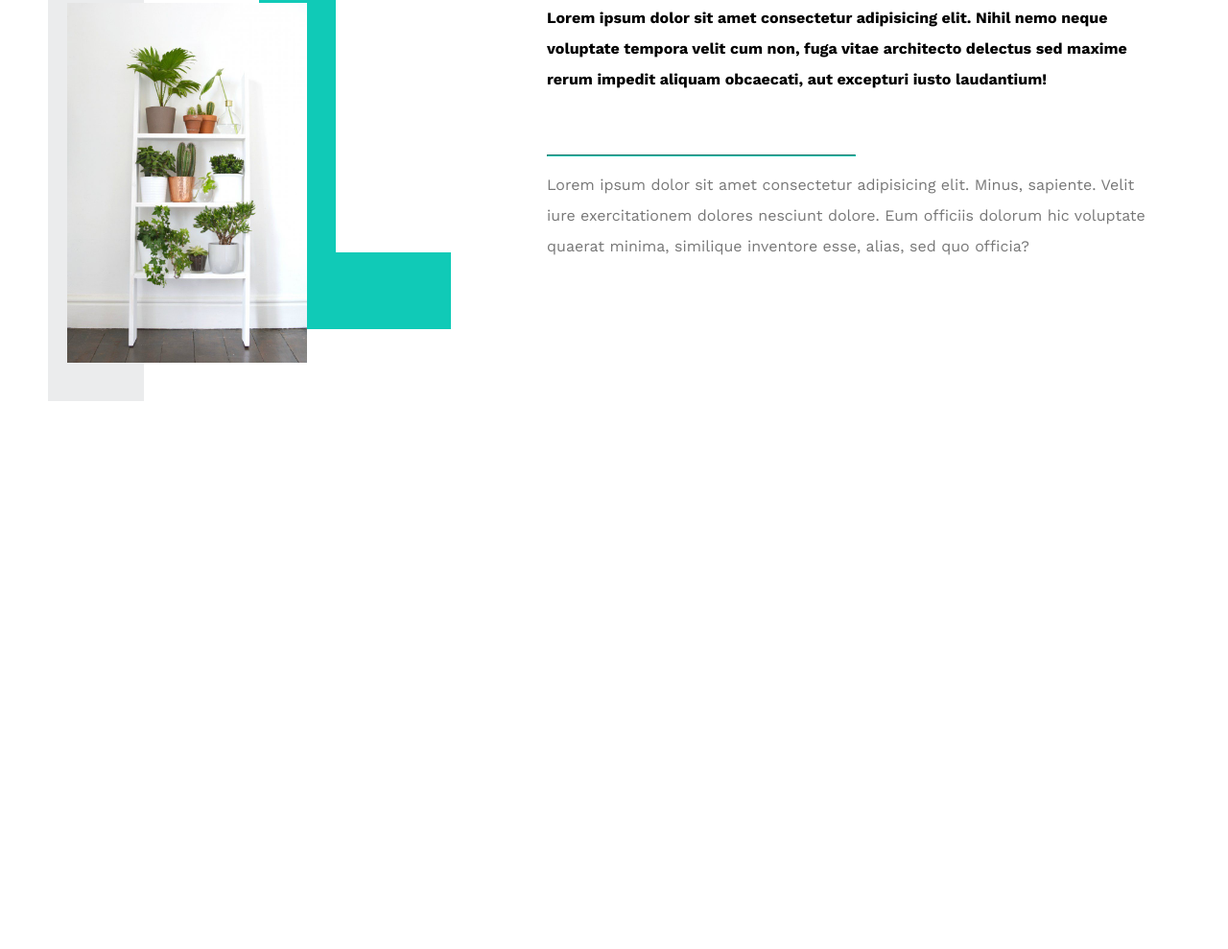
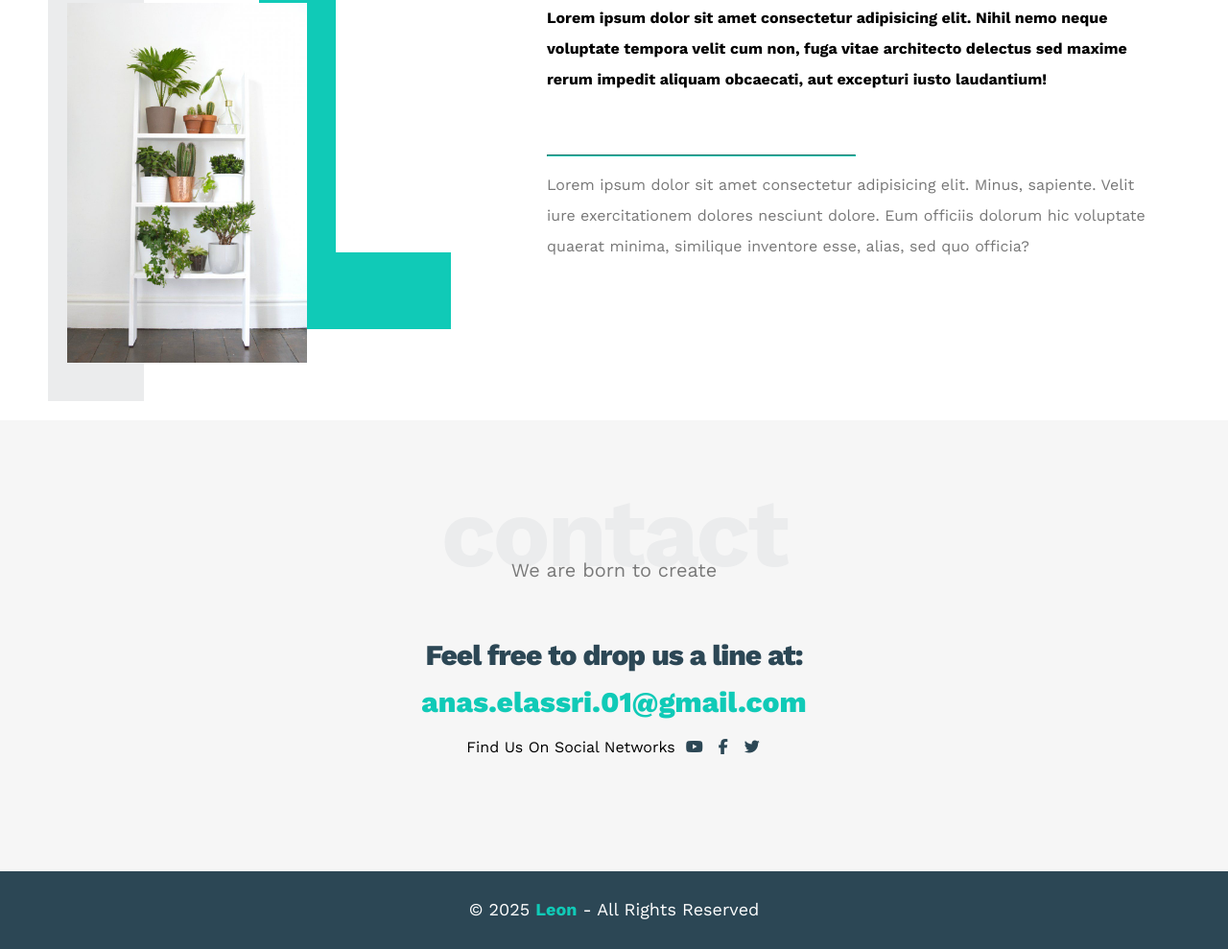
Before and after one commit to anaselass/Leon-App, a plain HTML site: page inndex.html in a window 1280 px wide. Shown: the part 2905-3894 px from the top of the page at 96% size. Before the commit the page ends 3343 px from the top, so only its background shows below. Drawn offline with nearby package versions, Linux system fonts and the light colour scheme.

Commit message:
Add contact section and smooth scrolling; refactor service, portfolio, and about sections

```diff
--- a/Css/main.css
+++ b/Css/main.css
@@ -3,12 +3,17 @@
   --secondary-color: #2c4755;
   --padding-y: 60px;
   --section-background: #f6f6f6;
+  --transition-duration: 0.3s;
 }
 
 * {
   margin: 0;
   padding: 0;
   box-sizing: border-box;
+}
+
+html {
+  scroll-behavior: smooth;
 }
 
 body {
@@ -114,7 +119,7 @@ body {
   width: 60%;
   height: 3px;
   background-color: #000;
-  transition: 0.3s;
+  transition: var(--transition-duration);
 }
 
 .header .links ul {
@@ -129,7 +134,7 @@ body {
   opacity: 0;
   visibility: hidden;
   transform: translateY(-10px);
-  transition: 0.3s;
+  transition: var(--transition-duration);
   z-index: 100;
 }
 
@@ -148,7 +153,7 @@ body {
   padding: 15px;
   text-decoration: none;
   color: #333;
-  transition: 0.3s;
+  transition: var(--transition-duration);
 }
 
 .header .links ul li a:hover {
@@ -411,3 +416,67 @@ body {
   margin-top: 10px;
   line-height: 2;
 }
+
+/* contact section */
+.contact {
+  padding: var(--padding-y) 0;
+  background-color: var(--section-background);
+}
+
+.contact .info {
+  padding: var(--padding-y) 0;
+  text-align: center;
+}
+
+.contact .info .label {
+  font-size: 30px;
+  font-weight: 800;
+  color: var(--secondary-color);
+  letter-spacing: -1px;
+  margin-bottom: 15px;
+}
+
+.contact .info .link {
+  display: block;
+  font-size: 30px;
+  font-weight: 800;
+  color: var(--primary-color);
+  text-decoration: none;
+}
+
+.contact .info .social {
+  display: flex;
+  justify-content: center;
+  margin-top: 20px;
+  font-size: 16px;
+}
+
+.contact .info .social i {
+  margin-left: 10px;
+  color: var(--secondary-color);
+}
+
+@media (max-width: 768px) {
+  .contact .info .label,
+  .contact .info .link {
+    font-size: 20px;
+  }
+
+  .contact .info .social {
+    font-size: 14px;
+  }
+}
+
+/* footer */
+.footer {
+  background-color: var(--secondary-color);
+  color: #fff;
+  padding: 30px 10px;
+  text-align: center;
+  font-size: 18px;
+}
+
+.footer span {
+  font-weight: bold;
+  color: var(--primary-color);
+}
--- a/inndex.html
+++ b/inndex.html
@@ -69,7 +69,7 @@
      </div>
 
      <!-- Services section -->
-      <div class="Services">
+      <div class="Services" id="services">
         <div class="container">
           <h2 class="special-heading">Services</h2>
           <p>Don't be busy, be productive</p>
@@ -125,7 +125,7 @@
       </div>
 
       <!-- portfolio section -->
-        <div class="portfolio">
+        <div class="portfolio" id="portfolio">
           <div class="container">
             <h2 class="special-heading">Portfolio</h2>
             <p>If you do it right, it will last forever</p>
@@ -156,7 +156,7 @@
         </div>
 
       <!-- about section -->
-        <div class="about">
+        <div class="about" id="about">
           <div class="container">
             <h2 class="special-heading">About</h2>
             <p>Less is more work</p>
@@ -177,5 +177,28 @@
             </div>
           </div>
         </div>
+
+      <!-- contact section -->
+        <div class="contact" id="contact">
+          <div class="container">
+            <h2 class="special-heading">contact</h2>
+            <p>We are born to create</p>
+            <div class="info">
+              <p class="label">Feel free to drop us a line at:</p>
+              <a href="mailto:anas.elassri.01@gmail.com?subject=Contact" class="link">anas.elassri.01@gmail.com</a>
+              <div class="social">
+                Find Us On Social Networks
+                <i class="fab fa-youtube"></i>
+                <i class="fab fa-facebook-f"></i>
+                <i class="fab fa-twitter"></i>
+              </div>
+            </div>
+          </div>
+        </div>
+
+    <!-- footer -->
+     <div class="footer">
+      &copy; 2025 <span>Leon</span> - All Rights Reserved
+     </div>
   </body>
 </html>
```
